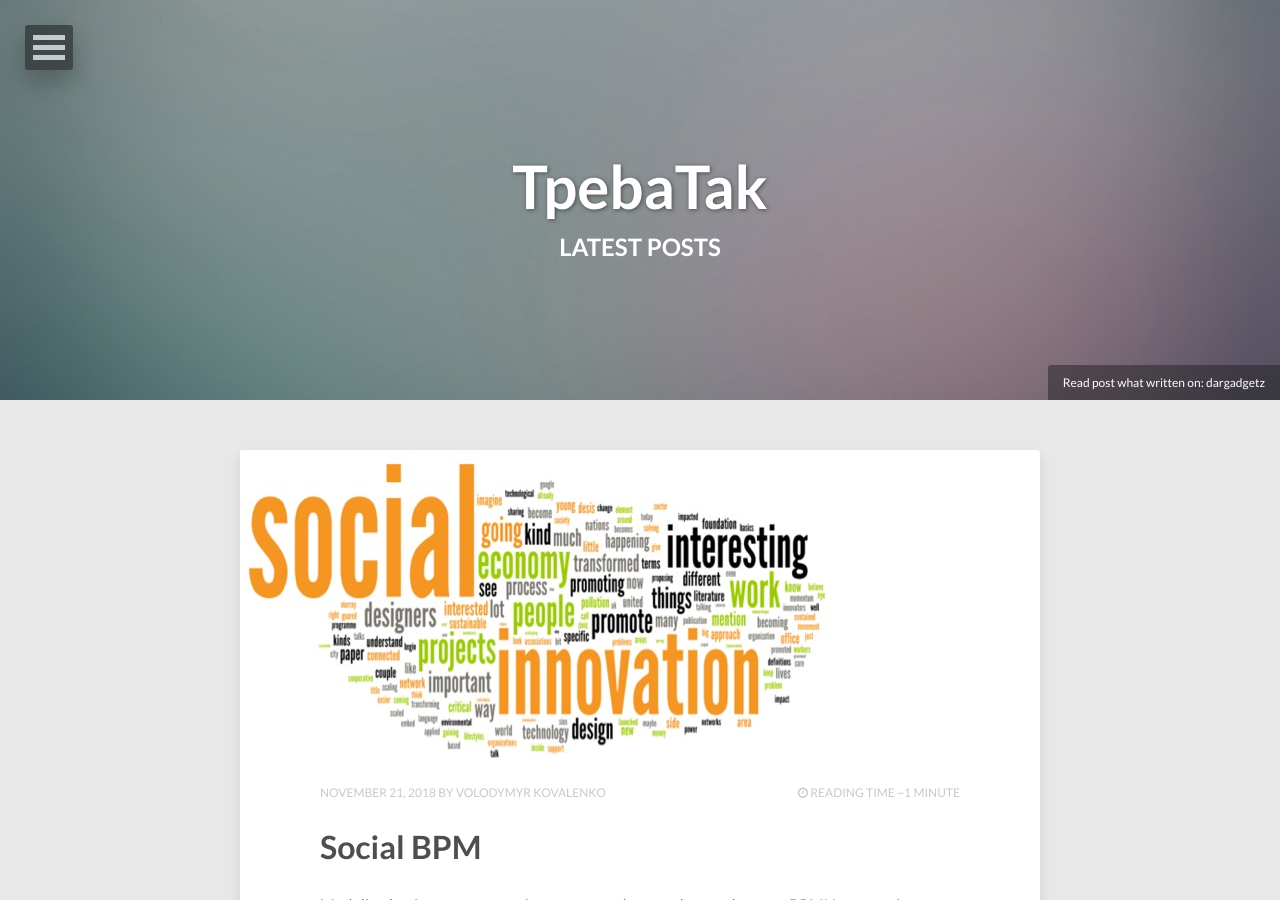
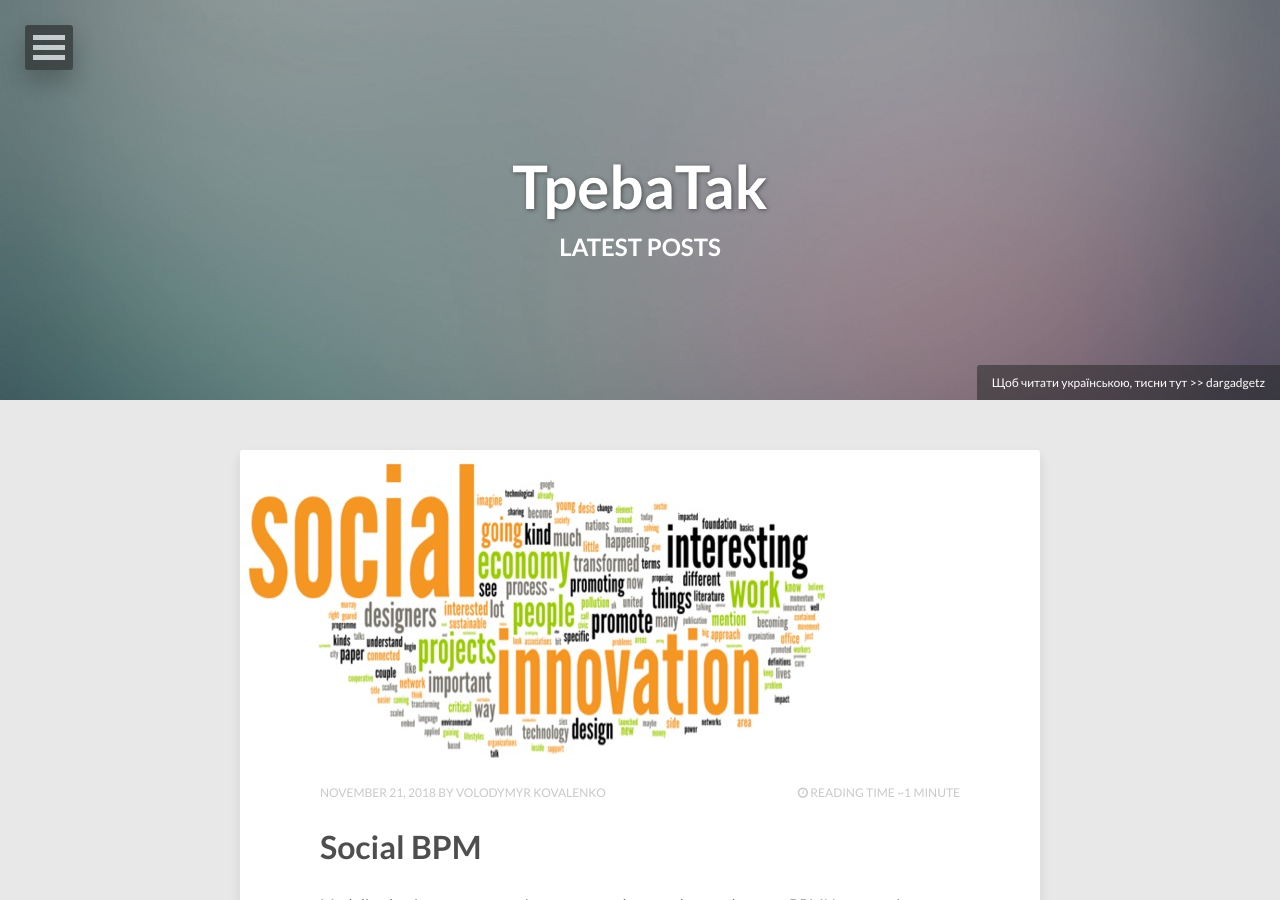
Before and after one commit to kroschu/env, a Jekyll site: the page built from index.html, in a window 1280 px wide and 900 px high. Built offline with Jekyll 4.4.1, drawn with Linux system fonts in a browser that asks for light colours; nearby versions of some CDN libraries; the list of posts is cut into pages by our own code.

Commit message:
Update from Forestry.io - Updated post-index.html

```diff
--- a/_layouts/post-index.html
+++ b/_layouts/post-index.html
@@ -1,3 +1,6 @@
+---
+
+---
 <!doctype html>
 <!--[if lt IE 7]><html class="no-js lt-ie9 lt-ie8 lt-ie7" lang="en"> <![endif]-->
 <!--[if (IE 7)&!(IEMobile)]><html class="no-js lt-ie9 lt-ie8" lang="en"><![endif]-->
@@ -13,7 +16,7 @@
 {% include navigation.html %}
 
 <div class="entry-header">
-  {% if page.image.credit %}<div class="image-credit">Read post what written on: <a href="{{ page.image.creditlink }}">{{ page.image.credit }}</a></div><!-- /.image-credit -->{% endif %}
+  {% if page.image.credit %}<div class="image-credit">Щоб читати українською, тисни тут >> <a href="{{ page.image.creditlink }}">{{ page.image.credit }}</a></div><!-- /.image-credit -->{% endif %}
   {% if page.image.feature %}
     <div class="entry-image">
       <img src="{{ site.url }}/images/{{ page.image.feature }}" alt="{{ page.title }}">
```
